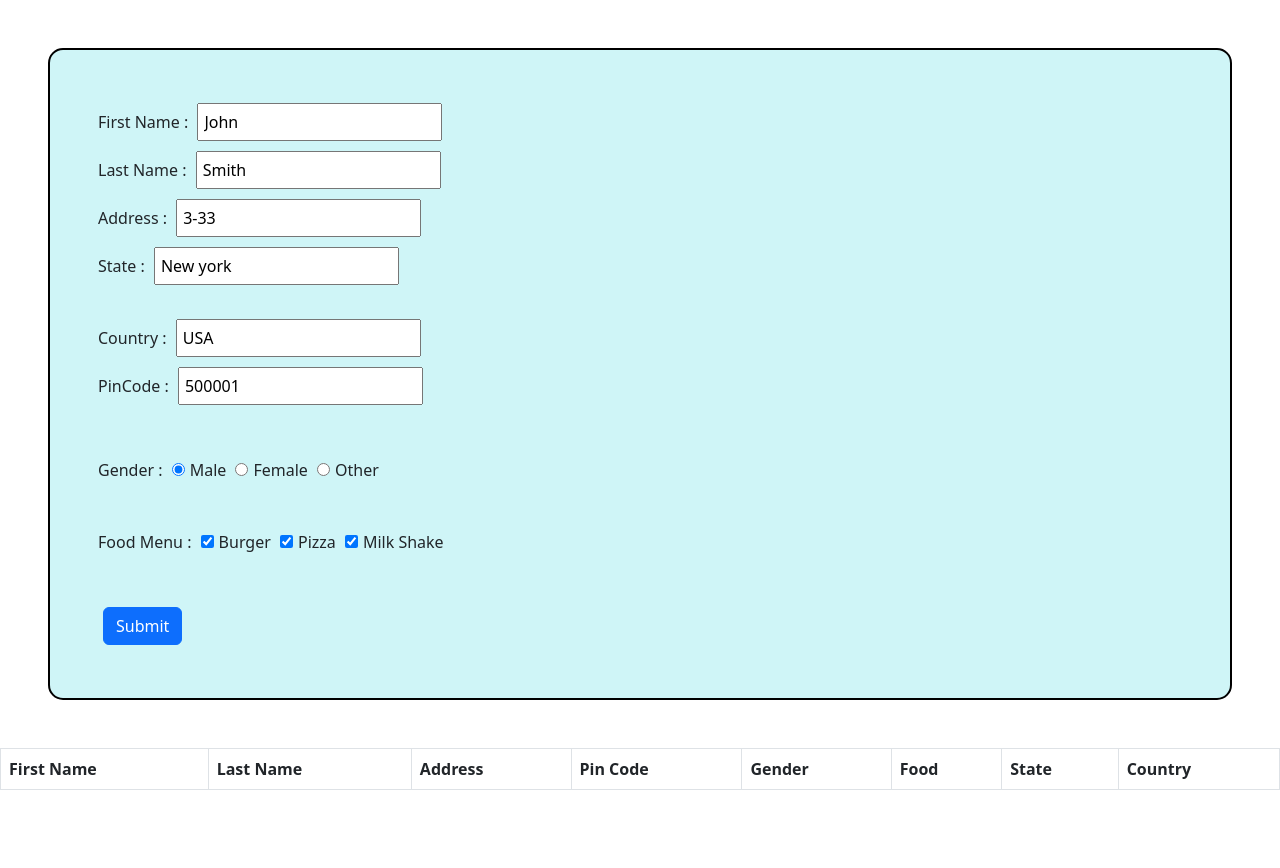
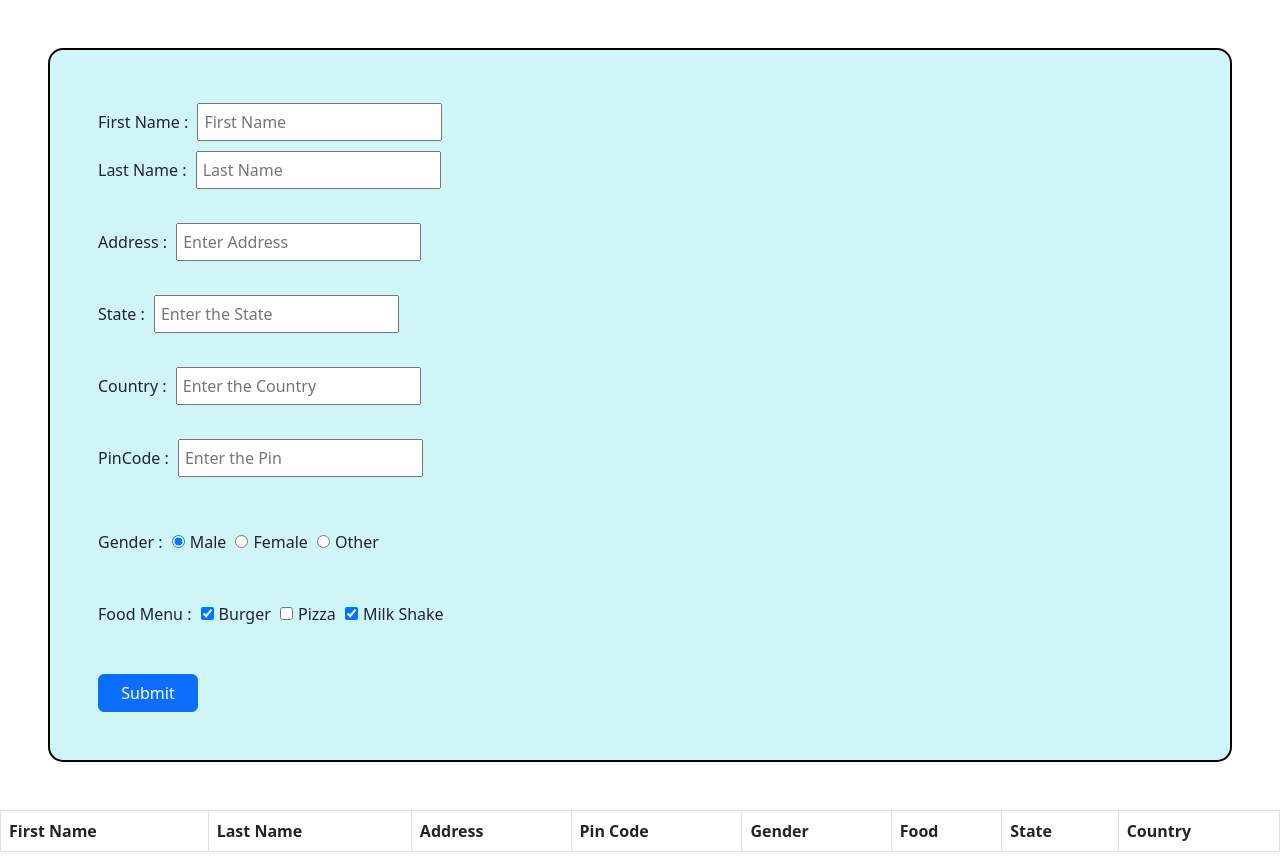
Before and after one commit to ramesh581/Dom-Forms, a plain HTML site: page index.html in a window 1280 px wide. Before the commit the page ends 806 px from the top, so only its background shows below. Drawn offline with nearby package versions, Linux system fonts and the light colour scheme.

Commit message:
update changes

```diff
--- a/index.html
+++ b/index.html
@@ -14,20 +14,20 @@
     <title>Document</title>
 </head>
 <body>
-    <form action=""class=" m-5 p-5" id="form">
+    <form action="" method = "Post" class="form-horizontal form m-5 p-5" id="form">
         <label for="fname">First Name :
-        <input type="text" id="fname" value = "John" required></label>
+        <input type="text" id="fname" placeholder="First Name" required></label>
         <label for="lname">Last Name :
-        <input type="text" id="lname" value="Smith"  required><br></label>
+        <input type="text" id="lname" placeholder="Last Name" required></label><br>
 
         <label for="address">Address :
-        <input type="text" id="address" value="3-33" required>  </label>
+        <input type="text" id="address" placeholder="Enter Address" required></label><br>
         <label for="state">State :
-        <input type="text" id="state" value ="New york"required>  </label><br>
+        <input type="text" id="state" placeholder="Enter the State" required></label><br>
         <label for="country">Country :
-        <input type="text" id="country" value="USA" required> </label>
+        <input type="text" id="country" placeholder="Enter the Country" required></label><br>
         <label for="pin"> PinCode :
-        <input type="text" id="pin" value="500001" required> </label> <br><br>
+        <input type="text" id="pin" placeholder="Enter the Pin" required> </label> <br><br>
 
         <label for="">Gender :
         <input type="radio" id="Male" name="Gender" value=" Male" checked>Male
@@ -38,11 +38,11 @@
 
         <label>Food Menu :
         <input type="checkbox" id="burger" name="food[]" value="burger" checked>Burger
-        <input type="checkbox" id="pizza" name="food[]" value="pizza" checked>Pizza
+        <input type="checkbox" id="pizza" name="food[]" value="pizza" >Pizza
         <input type="checkbox" id="milkShake" name="food[]" value="milkShake" checked>Milk Shake
     </label> <br> <br>
 
-        <input type="submit" id="submit" class="btn btn-primary" value="Submit">
+        <button type="submit" id="submit" class="btn btn-primary">Submit</button>
 
     </form>
 
--- a/script.js
+++ b/script.js
@@ -1,6 +1,18 @@
+
+
 let data = new Object();
 
-let firstName = document.getElementById('fname').value;
+
+
+
+
+
+let form = document.getElementById('form');
+
+
+form.addEventListener('submit', function (event) {
+    event.preventDefault();
+    let firstName = document.querySelector('#fname').value;
     data.firstName = firstName;
     let lastName = document.getElementById('lname').value;
     data.lastName = lastName;
@@ -28,12 +40,6 @@ data.food = food;
 
 
 
-
-let form = document.getElementById('form');
-
-
-form.addEventListener('submit', function (event) {
-    event.preventDefault();
     let tableBody = document.querySelector('#table-body');
     let tableRow  = "" ;
     tableRow +=`
@@ -48,4 +54,9 @@ form.addEventListener('submit', function (event) {
     <td>${data.country}</td>
     </tr>`;
     tableBody.innerHTML = tableRow;
+
+    let inputs = document.querySelectorAll('input');
+    inputs.forEach(input => {
+        input.value = '';
       });
+});
--- a/style.css
+++ b/style.css
@@ -12,3 +12,6 @@
     margin: 5px;
     padding: 5px;
 }
+.btn{
+  width: 100px;
+}
```
Lines whose indentation alone changed are shown as unchanged.
